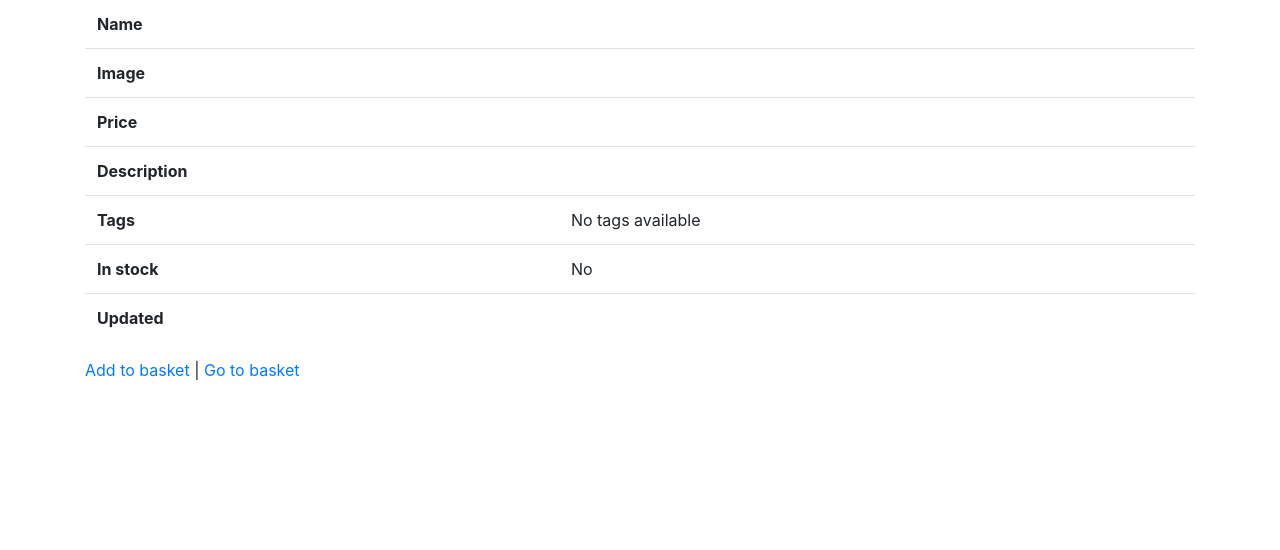
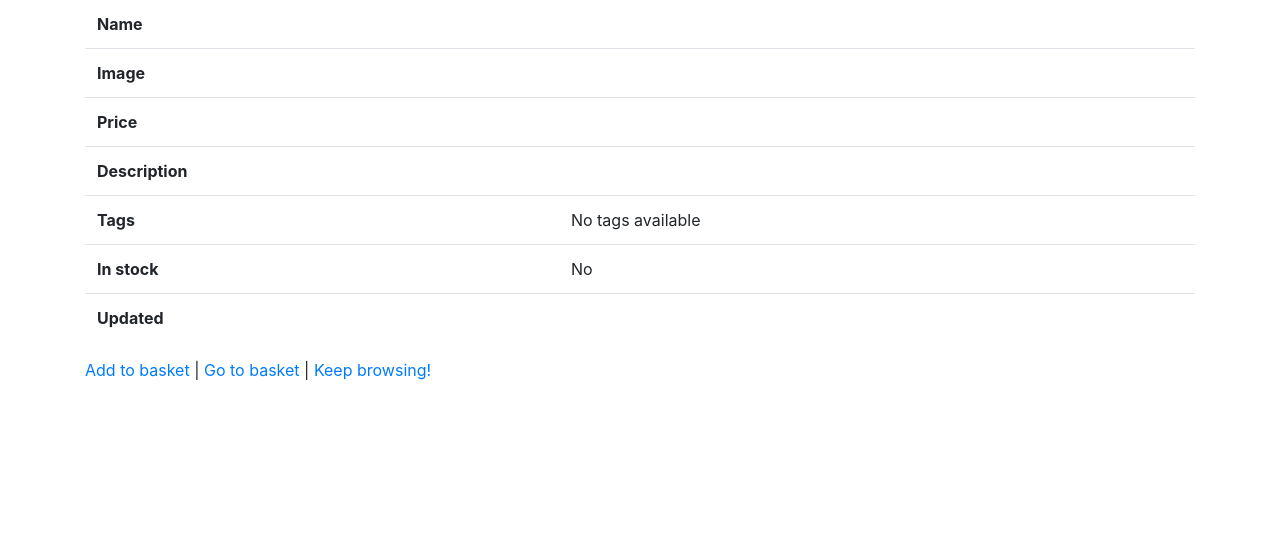
Before and after one commit to sophie200/store_improved, a Django app: template main/templates/main/product_detail.html in a window 1280 px wide. Shown: the part 113-663 px from the top of the page. Run offline with Django 3.2, Linux system fonts and the light colour scheme; the template is opened without the code that fills it, so the values that code supplies are empty; the visitor is signed in with stand-in values (Sample User, id 1); some libraries are stand-ins or nearby versions.

Commit message:
haha more style changes

```diff
--- a/main/templates/basket.html
+++ b/main/templates/basket.html
@@ -14,7 +14,8 @@
       {% endfor %}
       <button type="submit" class="btn btn-default">Update basket</button>
       <hr>
-      <a href="{% url "order_pay" %}" class="btn btn-primary">Place order</a>
+      <p><a href="{% url "order_pay" %}" class="btn btn-primary">Place order</a> |
+        <a href="/products/">Keep browsing!</a></p>
     </form>
   {% else %}
     <p>You have no items in the basket.</p>
--- a/main/templates/main/product_detail.html
+++ b/main/templates/main/product_detail.html
@@ -40,7 +40,7 @@
   </table>
   {% if user.is_authenticated %}
   <p> <a href="{% url "add_to_basket" %}?product_id={{ object.id }}">Add to basket</a> |
-    <a href="/basket/">Go to basket</a></p>
+    <a href="/basket/">Go to basket</a> | <a href="/products/">Keep browsing!</a> </p>
   {% else %}
   <p>Please log in or make an account to continue shopping!</p>
   <a
```
